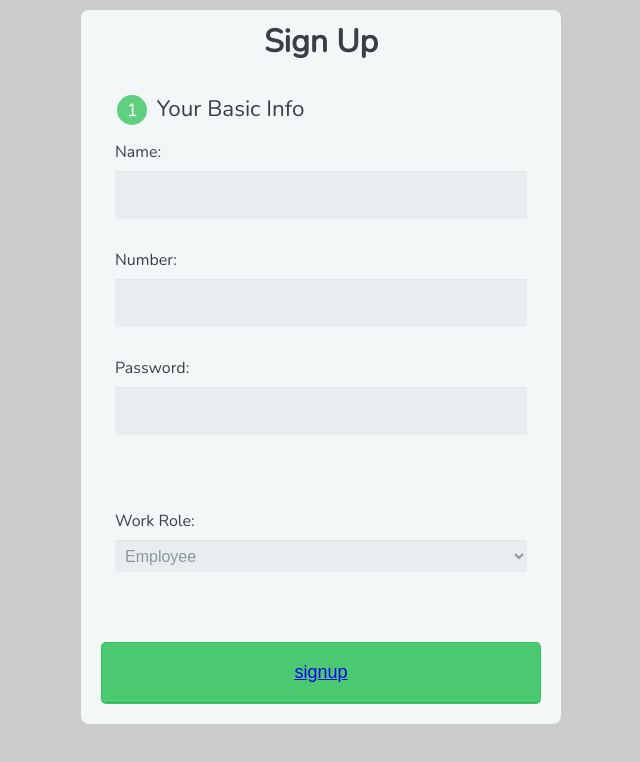
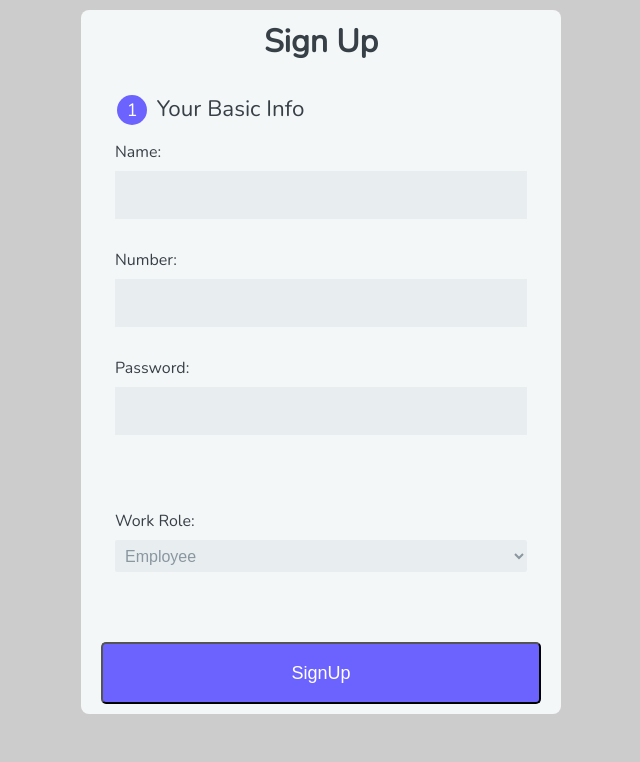
Before and after one commit to 3nobita/10K_SingUp, a plain HTML site: page index.html in a window 1280 px wide. Shown: the whole page, without its empty margins (319-959 px from the left). Drawn offline with nearby package versions, Linux system fonts and the light colour scheme.

Commit message:
Update index.html

```diff
--- a/index.html
+++ b/index.html
@@ -18,7 +18,7 @@
         body {
             font-family: 'Nunito', sans-serif;
             color: #384047;
-               background: #ccc;
+            background: #ccc;
         }
 
         form {
@@ -56,7 +56,6 @@
             width: 100%;
             background-color: #e8eeef;
             color: #8a97a0;
-            box-shadow: 0 1px 0 rgba(0, 0, 0, 0.03) inset;
             margin-bottom: 30px;
         }
 
@@ -74,16 +73,12 @@
         button {
             padding: 19px 39px 18px 39px;
             color: #FFF;
-            background-color: #4bc970;
+            background-color: #6c63ff;
             font-size: 18px;
             text-align: center;
             font-style: normal;
             border-radius: 5px;
             width: 100%;
-            border: 1px solid #3ac162;
-            border-width: 1px 1px 3px;
-            box-shadow: 0 -1px 0 rgba(255, 255, 255, 0.1) inset;
-            margin-bottom: 10px;
         }
 
         fieldset {
@@ -107,7 +102,6 @@
         }
 
         .number {
-            background-color: #5fcf80;
             color: #fff;
             height: 30px;
             width: 30px;
@@ -116,8 +110,8 @@
             margin-right: 4px;
             line-height: 30px;
             text-align: center;
-            text-shadow: 0 1px 0 rgba(255, 255, 255, 0.2);
             border-radius: 100%;
+            background-color: #6c63ff;
         }
 
         @media screen and (min-width: 480px) {
@@ -125,6 +119,10 @@
             form {
                 max-width: 480px;
             }
+        }
+        a {
+            color: #FFF;
+            text-decoration: none;
         }
     </style>
 </head>
@@ -154,7 +152,7 @@
                         </optgroup>
                     </select>
                 </fieldset>
-                <button type="submit"><a href="https://3nobita.github.io/10K_login/">signup</a></button>
+                <button type="submit"><a href="https://3nobita.github.io/10K_login/">SignUp</a></button>
             </form>
         </div>
     </div>
```
